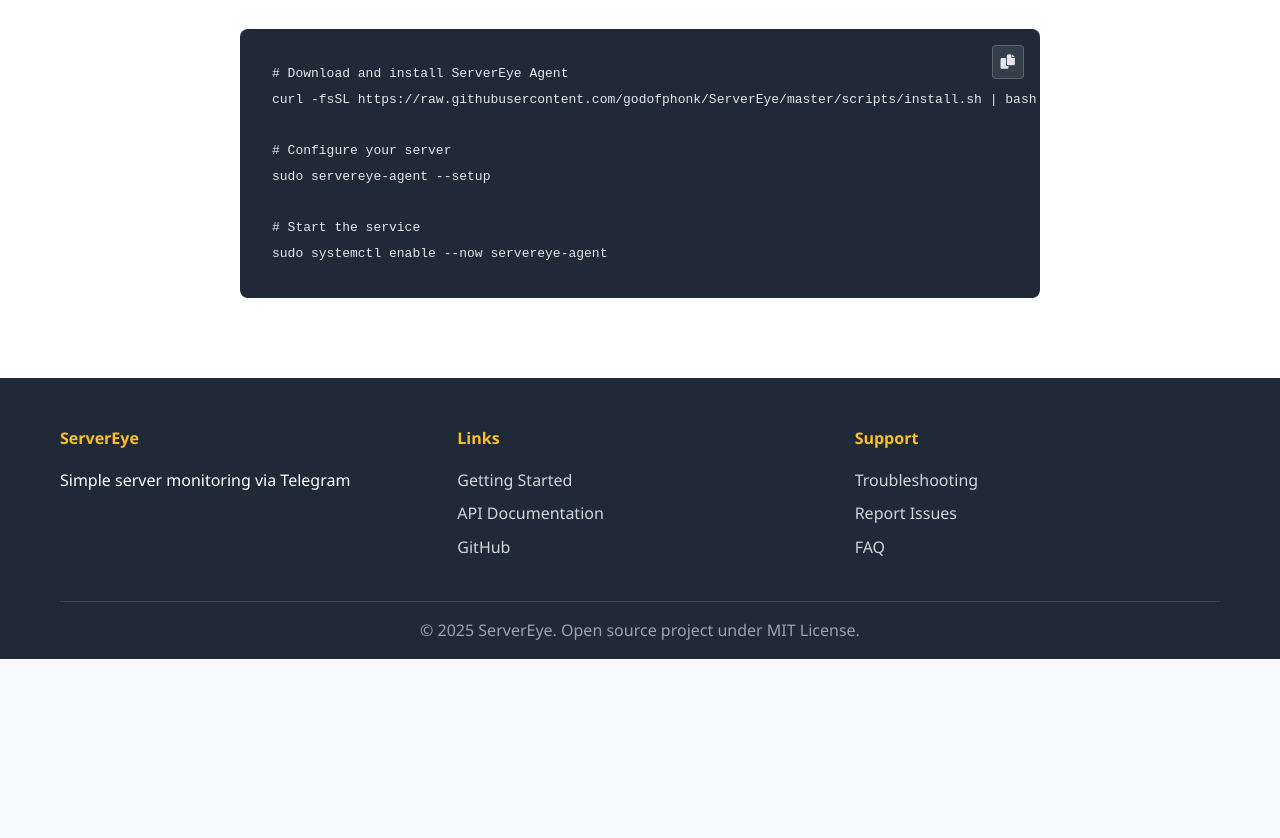
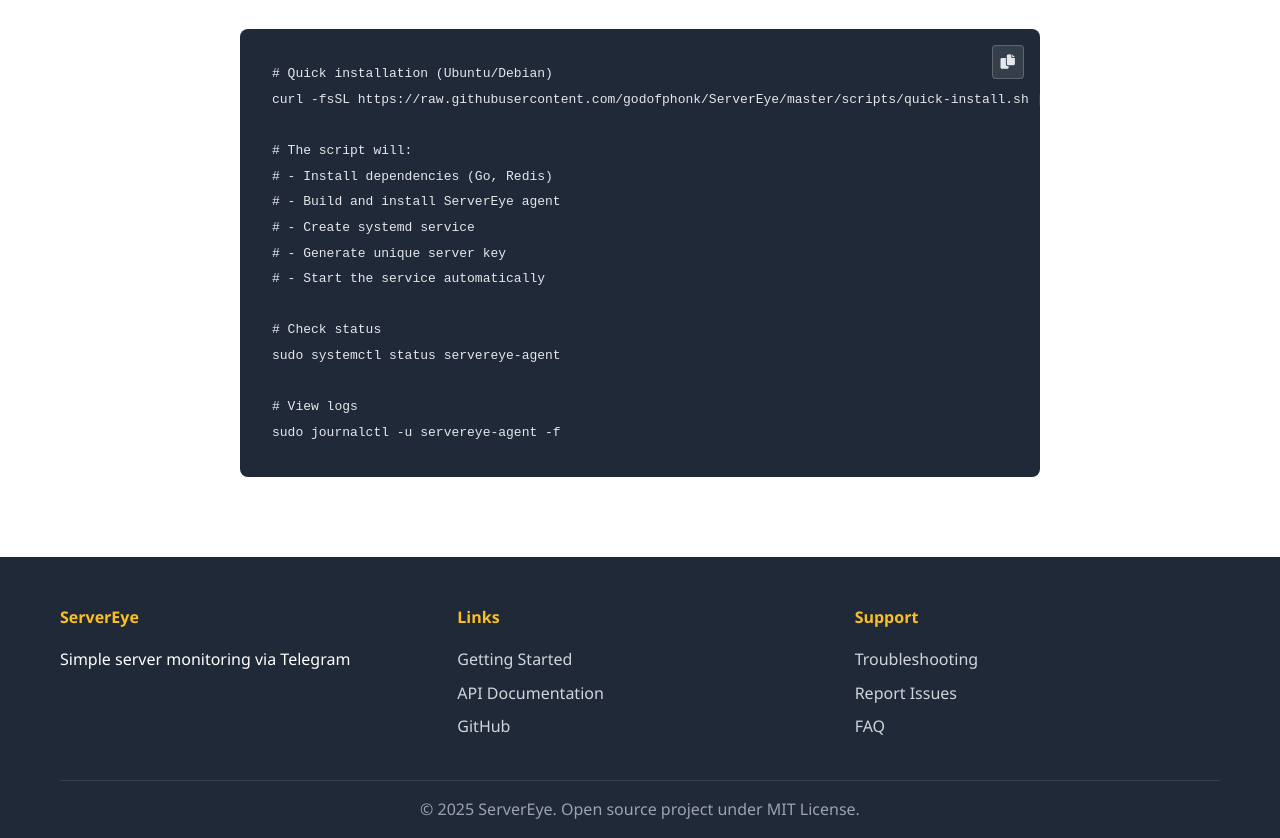
Before and after one commit to godofphonk/ServerEye, a plain HTML site: page index.html in a window 1280 px wide. Shown: the part 2831-3669 px from the top of the page. Before the commit the page ends 3490 px from the top, so only its background shows below. Drawn offline with Linux system fonts and the light colour scheme.

Commit message:
docs: update GitHub Pages with new installation instructions

```diff
--- a/index.html
+++ b/index.html
@@ -219,14 +219,21 @@
                 </div>
                 <div class="tab-content">
                     <div class="tab-pane active" id="linux">
-                        <pre><code># Download and install ServerEye Agent
-curl -fsSL https://raw.githubusercontent.com/godofphonk/ServerEye/master/scripts/install.sh | bash
+                        <pre><code># Quick installation (Ubuntu/Debian)
+curl -fsSL https://raw.githubusercontent.com/godofphonk/ServerEye/master/scripts/quick-install.sh | sudo bash
 
-# Configure your server
-sudo servereye-agent --setup
+# The script will:
+# - Install dependencies (Go, Redis)
+# - Build and install ServerEye agent
+# - Create systemd service
+# - Generate unique server key
+# - Start the service automatically
 
-# Start the service
-sudo systemctl enable --now servereye-agent</code></pre>
+# Check status
+sudo systemctl status servereye-agent
+
+# View logs
+sudo journalctl -u servereye-agent -f</code></pre>
                     </div>
                     <div class="tab-pane" id="windows">
                         <pre><code># Download ServerEye for Windows
```
